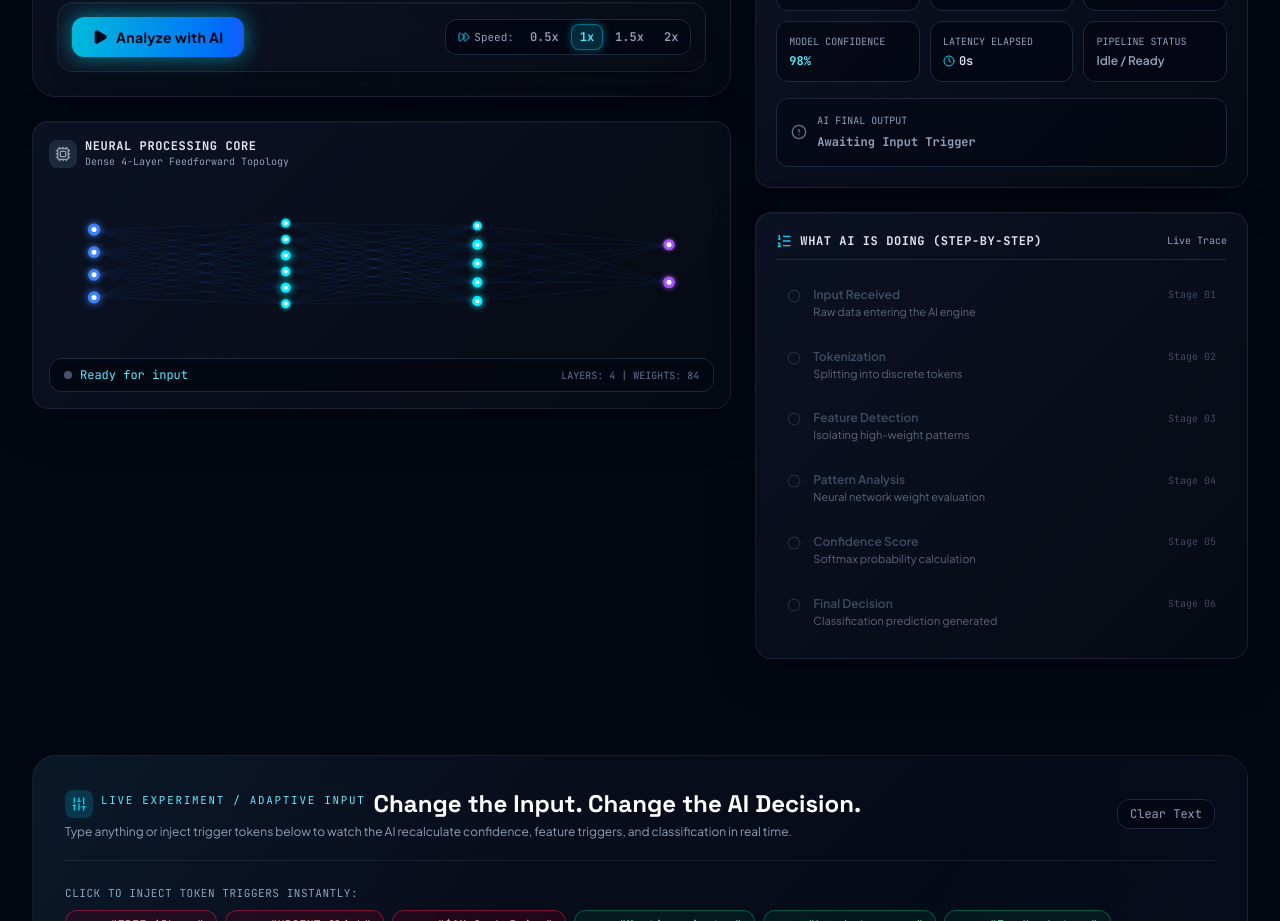
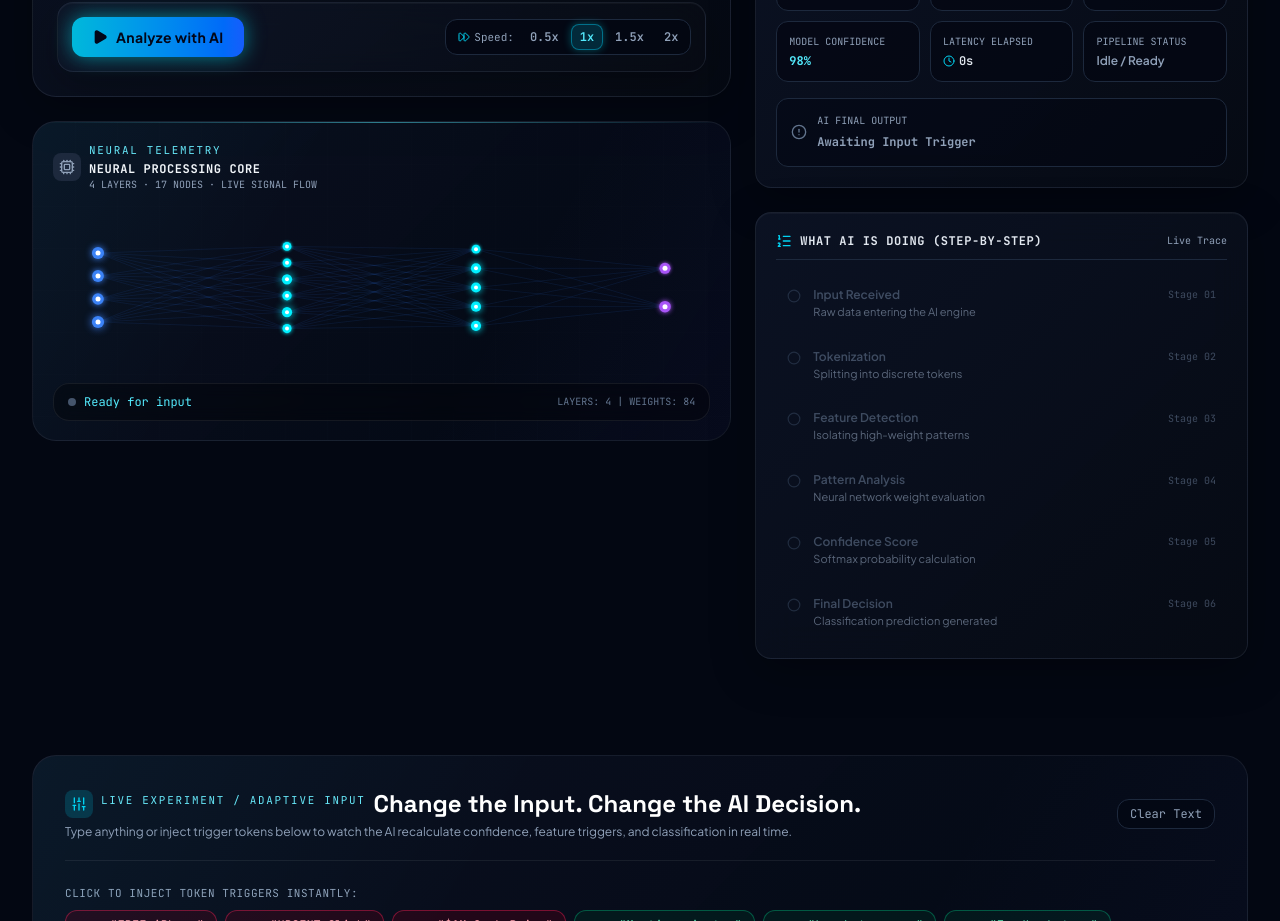
Before and after one commit to Newton-ns/inside-the-ai-min, a React (Vite) app: page / in a window 1280 px wide. Shown: the part 1660-2581 px from the top of the page. Built offline with nearby package versions, Linux system fonts and the light colour scheme.

Commit message:
style: elevate neural canvas into live telemetry visualization

```diff
--- a/src/components/NeuralCoreCanvas.jsx
+++ b/src/components/NeuralCoreCanvas.jsx
@@ -173,18 +173,20 @@ export default function NeuralCoreCanvas({ isProcessing = false, currentStep = 0
   }, [isProcessing, currentStep]);
 
   return (
-    <div className="relative w-full h-64 md:h-72 rounded-2xl glass-card border border-cyan-500/20 shadow-glass-glow flex flex-col justify-between p-4 overflow-hidden">
+    <div className="relative w-full h-72 md:h-80 rounded-[1.75rem] ai-panel flex flex-col justify-between p-4 sm:p-5 overflow-hidden">
+      <div className="absolute inset-0 grid-pattern opacity-40 pointer-events-none" />
+      <div className="absolute top-0 left-0 right-0 h-px bg-gradient-to-r from-transparent via-cyan-300/50 to-transparent" />
       {/* Header bar */}
-      <div className="flex items-center justify-between z-10">
+      <div className="relative flex items-center justify-between z-10">
         <div className="flex items-center gap-2">
           <div className={`p-1.5 rounded-lg ${isProcessing ? 'bg-cyan-500/20 text-cyan-400 animate-pulse' : 'bg-slate-800 text-slate-400'}`}>
             <Cpu className="w-4 h-4" />
           </div>
           <div>
-            <h4 className="text-xs font-mono font-bold tracking-wider text-slate-200 uppercase">
+            <div className="ai-section-label text-[9px] mb-0.5">Neural Telemetry</div><h4 className="text-xs font-mono font-bold tracking-wider text-slate-100 uppercase">
               Neural Processing Core
             </h4>
-            <p className="text-[10px] text-slate-400 font-mono">Dense 4-Layer Feedforward Topology</p>
+            <p className="text-[10px] text-slate-400 font-mono">4 LAYERS · 17 NODES · LIVE SIGNAL FLOW</p>
           </div>
         </div>
 
@@ -197,12 +199,12 @@ export default function NeuralCoreCanvas({ isProcessing = false, currentStep = 0
       </div>
 
       {/* Center Canvas */}
-      <div className="relative flex-1 w-full my-2">
+      <div className="relative z-10 flex-1 w-full my-2">
         <canvas ref={canvasRef} className="w-full h-full block" />
       </div>
 
       {/* Live Status Message Bar */}
-      <div className="z-10 px-3.5 py-2 rounded-xl bg-navy-950/80 border border-slate-800 flex items-center justify-between text-xs font-mono">
+      <div className="relative z-10 px-3.5 py-2.5 rounded-2xl bg-black/30 border border-white/[0.07] flex items-center justify-between text-xs font-mono backdrop-blur">
         <div className="flex items-center gap-2 text-cyan-300">
           <span className={`w-2 h-2 rounded-full ${isProcessing ? 'bg-cyan-400 animate-ping' : 'bg-slate-600'}`} />
           <span className="truncate">{statusMessage || 'Awaiting activation trigger'}</span>
```
